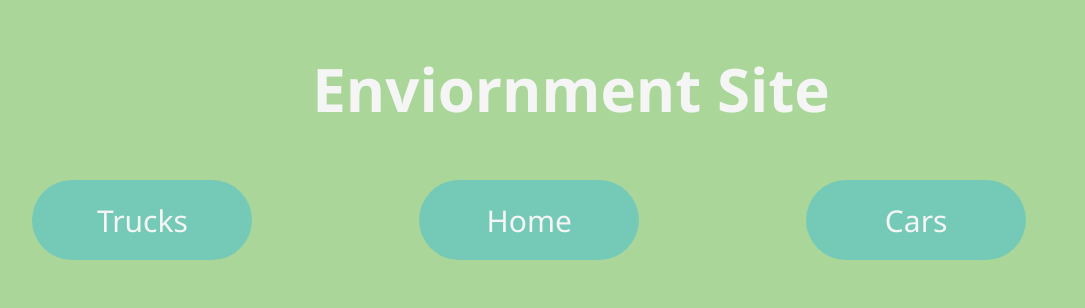
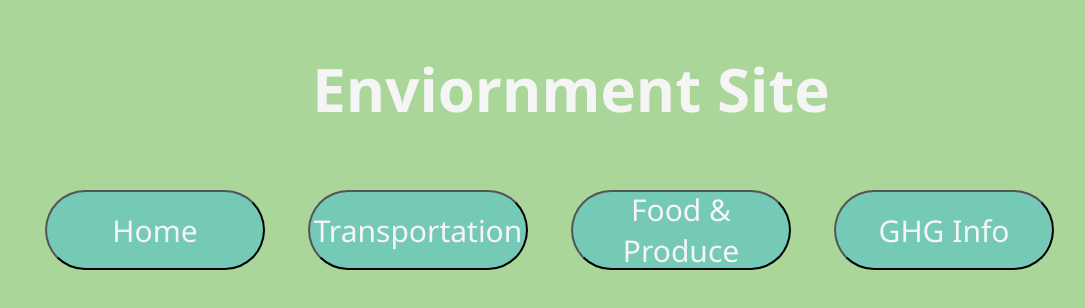
Before and after one commit to RitzBitz2323/CitrusHack2022, a plain HTML site: page Website/index.html in a window 1280 px wide. Shown: the whole page, without its empty margins (69-1154 px from the left). Drawn offline with Linux system fonts and the light colour scheme.

Commit message:
finished nav bar

```diff
--- a/Website/index.html
+++ b/Website/index.html
@@ -10,9 +10,22 @@
         </div>
         <div class="navigation">
             <div class="grid-container">
-                <div class="item1">Trucks</div>
-                <div class="item2">Home</div>
-                <div class="item3">Cars</div>
+                <div class="item1">
+                    <button class="button">Home</button>
+
+                </div>
+                <div class="item2">
+                    <button class="button">Transportation</button>
+
+                </div>
+                <div class="item3">
+                    <button class="button">Food & Produce</button>
+
+                </div>
+                <div class="item4">
+                    <button class="button">GHG Info</button>
+
+                </div>
             </div>
         </div>
     </body>
--- a/Website/styles/style.css
+++ b/Website/styles/style.css
@@ -1,7 +1,7 @@
 .grid-container {
     display: grid;
-    grid-template-columns: auto auto auto auto auto auto auto;
-    padding: 10px;
+    grid-template-columns: auto auto auto auto auto auto auto auto;
+    padding: 20px;
   }
   h1{
     color: whitesmoke;
@@ -17,61 +17,19 @@
     font-size: 30px;
   }
   .item1 {
-    text-align: center;
-    width: 220px;
-    height: 80px;
-    background: #75c9b7;
-    border-radius: 40px;
-    /**Center Code */
-    display: flex;
-    justify-content: center;
-    align-items: center;
-    /**---**/
-    font-size: 30px;
-
-    grid-column: 2 / 2;
-
-    color: whitesmoke;
-    font-family: 'Segoe UI', Tahoma, Geneva, Verdana, sans-serif;
+    grid-column: 3 / 4;
   }
   .item2 {
-    text-align: center;
-    width: 220px;
-    height: 80px;
-    background: #75c9b7;
-    border-radius: 40px;
-    /**Center Code */
-    display: flex;
-    justify-content: center;
-    align-items: center;
-    /**---**/
-    font-size: 30px;
-
-    grid-column: 4 / 4;
-
-    color: whitesmoke;
-    font-family: 'Segoe UI', Tahoma, Geneva, Verdana, sans-serif;
+    grid-column: 4 / 5;
   }
   .item3 {
-   text-align: center;
-    width: 220px;
-    height: 80px;
-    background: #75c9b7;
-    border-radius: 40px;
-    /**Center Code */
-    display: flex;
-    justify-content: center;
-    align-items: center;
-    /**---**/
-    font-size: 30px;
+    grid-column: 5 / 6;
+  }
+  .item4 {
+     grid-column: 6 / 7;
+   }
 
-    grid-column: 6 / 6;
-
-    color: whitesmoke;
-    font-family: 'Segoe UI', Tahoma, Geneva, Verdana, sans-serif;
-  }
-
-  .item4 {
+  .button{
     text-align: center;
      width: 220px;
      height: 80px;
@@ -81,13 +39,11 @@
      display: flex;
      justify-content: center;
      align-items: center;
-     /**---**/
-     font-size: 30px;
+    /**---**/
+    font-size: 30px;
 
-     grid-column: 6 / 6;
-
-     color: whitesmoke;
-     font-family: 'Segoe UI', Tahoma, Geneva, Verdana, sans-serif;
+    color: whitesmoke;
+    font-family: 'Segoe UI', Tahoma, Geneva, Verdana, sans-serif;
    }
   .item5{
     /**Center Code */
```
